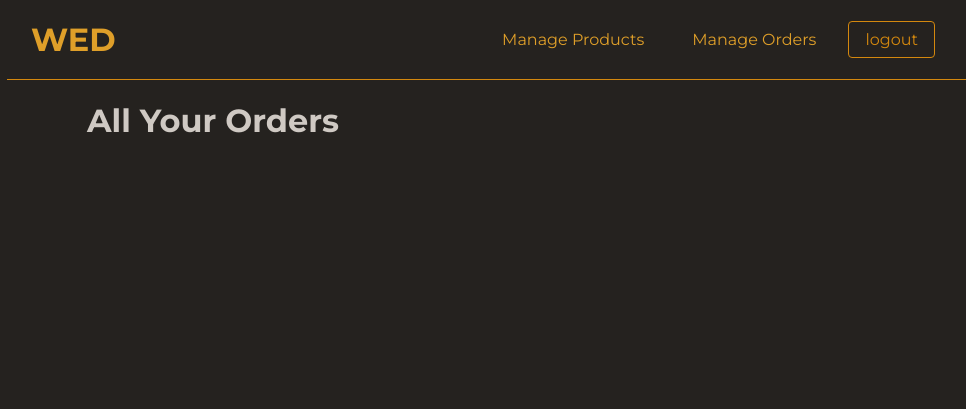
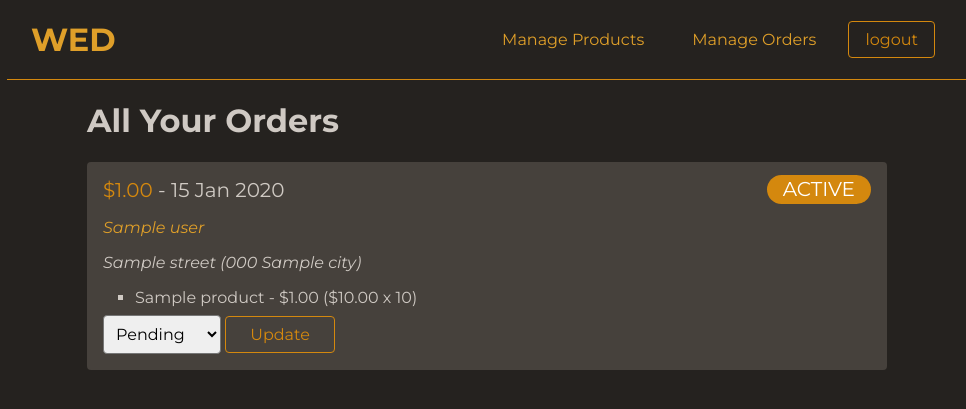
Before and after one commit to KareemQasrawi03/Section-32-OnlineShop, a Node server app: template views/customer/orders/all-orders.ejs in a window 1280 px wide. Shown: the top 409 px of the page, without its empty margins (153-1119 px from the left). Run offline with Node 20, Linux system fonts and the light colour scheme; the visitor is signed in with stand-in values (Sample User, id 1); the template is opened without the code that fills it: most values are stand-ins (such as "Sample title", 1, 10 or a date in 2020); some libraries are stand-ins or nearby versions.

Commit message:
Managing Orders As An Administrator

```diff
--- /dev/null
+++ b/public/styles/orders.css
@@ -0,0 +1,56 @@
+.order-item {
+  background-color: var(--color-gray-400);
+  border-radius: var(--border-radius-small);
+  padding: var(--space-4);
+  margin: var(--space-4) 0;
+}
+
+.order-summary {
+  display: flex;
+  flex-direction: column;
+  justify-content: space-between;
+  align-items: center;
+  gap: var(--space-4);
+  margin-bottom: var(--space-2);
+}
+
+.order-summary h2,
+.order-summary p {
+  font-size: 1.25rem;
+  font-weight: normal;
+  margin: 0;
+}
+
+.order-item-price {
+  color: var(--color-primary-500);
+}
+
+.order-item .status {
+  display: flex;
+  min-width: 15rem;
+}
+
+.order-item .status .badge {
+  margin-right: var(--space-4);
+}
+
+.order-details ul {
+  list-style: square;
+  margin-left: var(--space-8);
+}
+
+.order-details li {
+  margin-bottom: var(--space-2);
+}
+
+.order-item select {
+  font: inherit;
+  padding: var(--space-2);
+  border-radius: var(--border-radius-small);
+}
+
+@media (min-width: 48rem) {
+  .order-summary {
+    flex-direction: row;
+  }
+}
--- a/routes/admin.routes.js
+++ b/routes/admin.routes.js
@@ -23,4 +23,8 @@ router.post(
 
 router.post("/productss/:id", adminController.deleteProduct);
 
+router.get("/orders", adminController.getOrders);
+
+router.patch("/orders/:id", adminController.updateOrder);
+
 module.exports = router;
--- a/views/customer/orders/all-orders.ejs
+++ b/views/customer/orders/all-orders.ejs
@@ -1,10 +1,10 @@
 <%- include('../../shared/includes/head.ejs',{pageTitle:'All your Orders'})  %>
-
+<link href="/styles/orders.css" rel="stylesheet">
 </head>
 <body>
     <%- include("../../shared/includes/header.ejs") %>
     <main>
         <h1>All Your Orders</h1>
-
+        <%- include('../../shared/includes/order-list.ejs') %>
     </main>
     <%- include('../../shared/includes/footer.ejs') %>
--- /dev/null
+++ b/views/shared/includes/order-item.ejs
@@ -0,0 +1,35 @@
+<article class="order-item">
+  <header class="order-summary">
+    <h2><span class="order-item-price">$<%= order.productData.totalPrice.toFixed(2) %></span> - <%= order.formattedDate %></h2>
+    <p><span class="badge"><%= order.status.toUpperCase() %></span></p>
+  </header>
+
+  <section class="order-details">
+    <% if (locals.isAdmin) { %>
+      <address>
+        <p><a href="mailto:<%= order.userData.email %>"><%= order.userData.name %></a></p>
+        <p><%= order.userData.address.street %> (<%= order.userData.address.postalCode %> <%= order.userData.address.city %>)</p>
+      </address>
+    <% } %>
+    <ul>
+      <% for (const item of order.productData.items) { %>
+        <li><%= item.product.title %> - $<%= item.totalPrice.toFixed(2) %> ($<%= item.product.price.toFixed(2) %> x <%= item.quantity %>)</li>
+      <% } %>
+    </ul>
+  </section>
+
+  <% if (locals.isAdmin) { %>
+    <section class="order-actions">
+      <form>
+        <input type="hidden" name="_csrf" value="<%= locals.csrfToken %>">
+        <input type="hidden" name="orderid" value="<%= order.id %>">
+        <select name="status">
+          <option value="pending" <% if (order.status === 'pending') { %>selected<% } %>>Pending</option>
+          <option value="fulfilled" <% if (order.status === 'fulfilled') { %>selected<% } %>>Fulfilled</option>
+          <option value="cancelled" <% if (order.status === 'cancelled') { %>selected<% } %>>Cancelled</option>
+        </select>
+        <button class="btn btn-alt">Update</button>
+      </form>
+    </section>
+  <% } %>
+</article>
--- /dev/null
+++ b/views/shared/includes/order-list.ejs
@@ -0,0 +1,5 @@
+<ol>
+  <% for (const order of orders) { %>
+  <li><%- include('order-item', { order: order }) %></li>
+  <% } %>
+</ol>
```
Also changed, not shown: controllers/admin.controllers.js (+33 -0 lines), controllers/orders.controllers.js (+10 -2 lines), models/order.model.js (+69 -5 lines), public/script/order-management.js (added, +45 -0 lines), views/admin/orders/admin-orders.ejs (added, +10 -0 lines).
